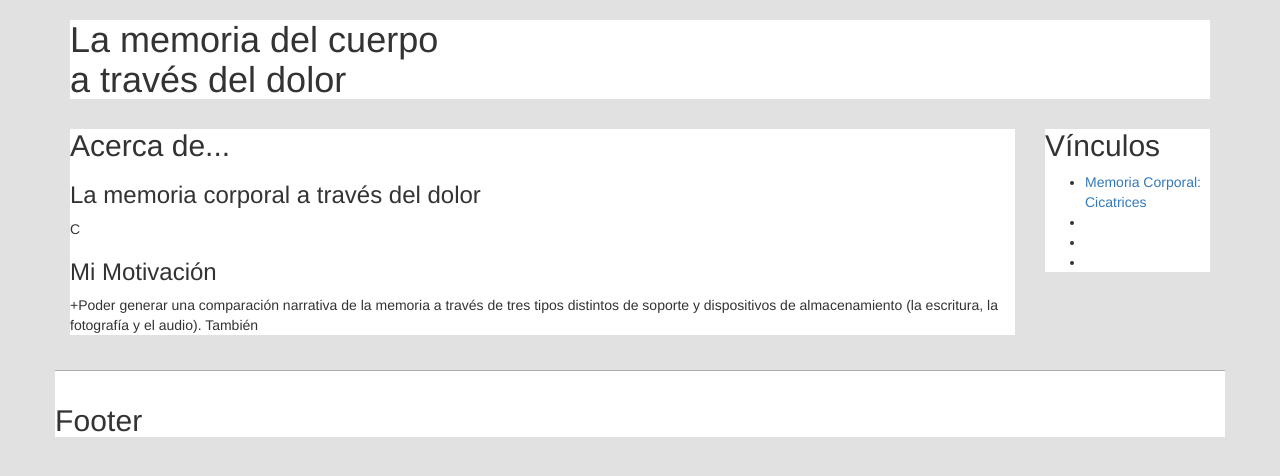
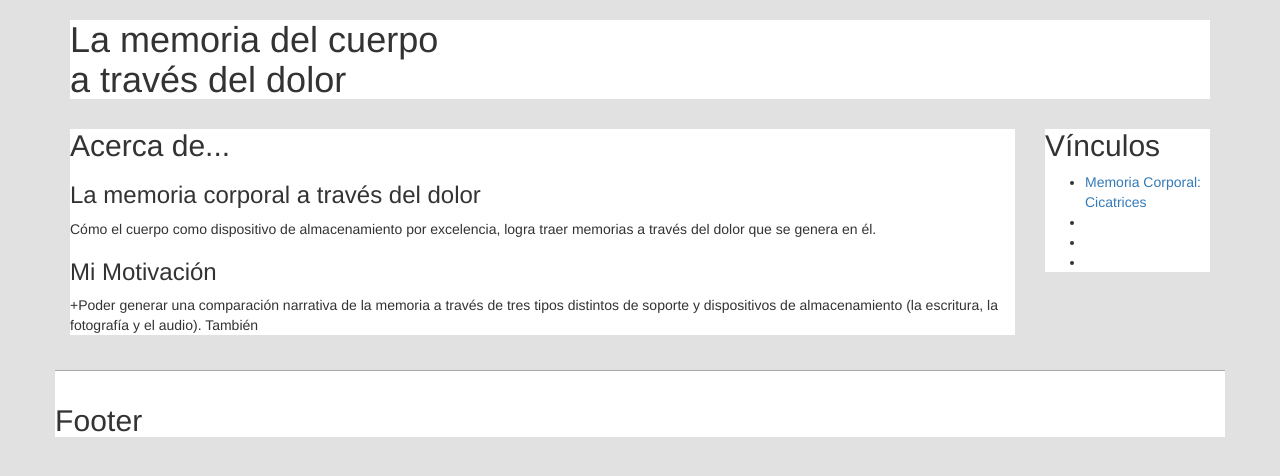
Before and after one commit to camilavenegass/comp-10-abril, a plain HTML site: page about.html in a window 1280 px wide. Drawn offline with Linux system fonts and the light colour scheme.

Commit message:
Update about.html

```diff
--- a/about.html
+++ b/about.html
@@ -27,7 +27,7 @@
 
         <article>
           <h3>La memoria corporal a través del dolor</h3>
-          <p> C
+          <p> Cómo el cuerpo como dispositivo de almacenamiento por excelencia, logra traer memorias a través del dolor que se genera en él.
            </p>
         </article>
 
```
